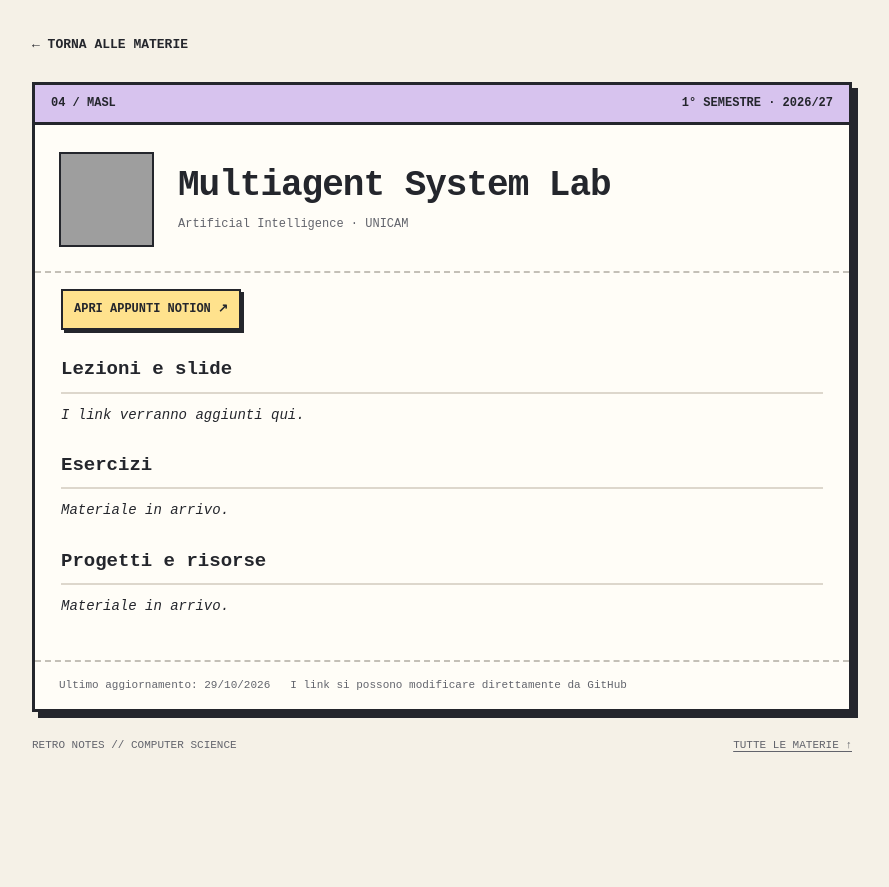
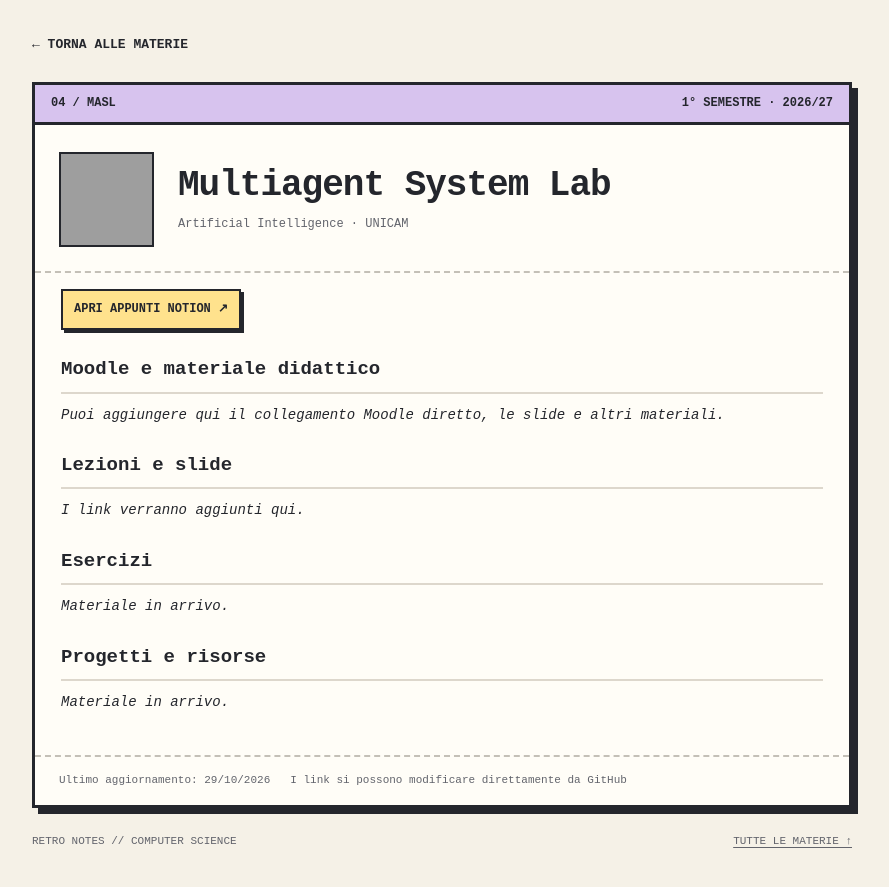
Before and after one commit to Berserk-hub150/ComputerScience, a Jekyll site: the page built from multiagent-system-lab/index.md, in a window 1280 px wide, cut to the strip 0-925 px from the top of the page. Shown: the top 887 px of the strip, without its empty margins (198-1087 px from the left). Built offline with Jekyll 4.4.1, drawn with Linux system fonts in a browser that asks for light colours; grey boxes are pictures that could not be loaded.

Commit message:
Add course materials links alongside Notion notes

```diff
--- a/multiagent-system-lab/index.md
+++ b/multiagent-system-lab/index.md
@@ -6,9 +6,16 @@
 tone: "purple"
 image: "https://art.pixilart.com/e93c1fcc8282bf8.gif"
 original_url: "https://app.notion.com/p/MULTIAGENT-SYSTEM-LAB-408e0341618980f19e63fa6586d61079"
+course_materials_url: "https://informatica.palozz.com/computer-science/Multiagent_System_Lab/"
 updated: 2026-10-29
 permalink: /multiagent-system-lab/
 ---
+
+## Moodle e materiale didattico
+
+*Puoi aggiungere qui il collegamento Moodle diretto, le slide e altri materiali.*
+
+<!-- Esempio: - [Moodle del corso](https://indirizzo-vero-del-corso) -->
 
 ## Lezioni e slide
 
```
